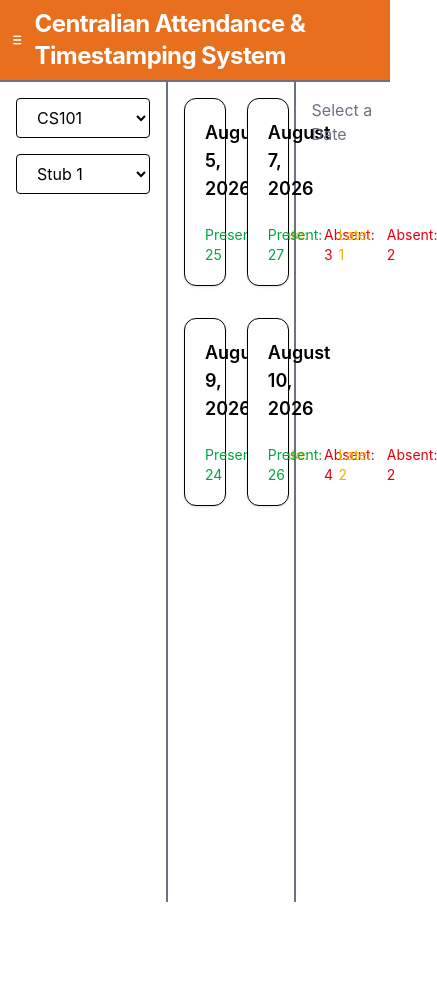
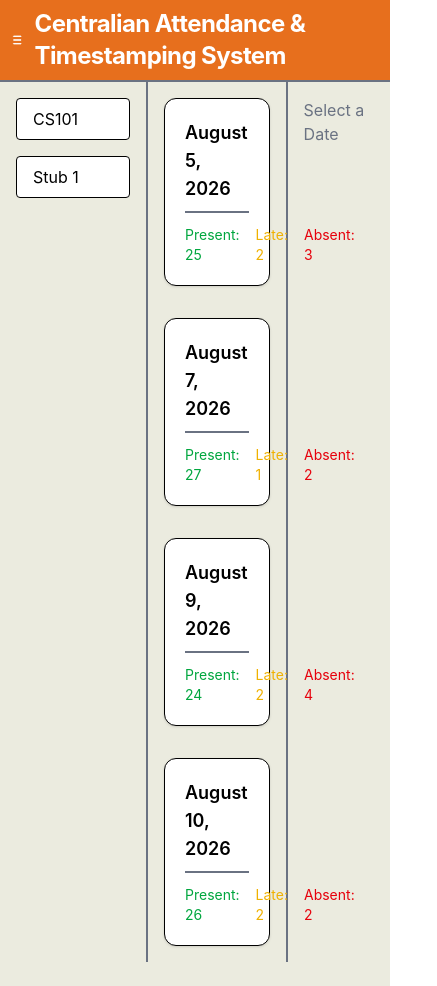
Before and after one commit to swcidd/Centralian_AttendanceAndTimestamping_System, a React (Vite) app: page /tracking in a window 390 px wide. Shown: the whole page, 437 px wide, since content can reach past the window. Before the commit the page ends 926 px from the top, so only its background shows below. Built offline with nearby package versions, Linux system fonts and the light colour scheme.

Commit message:
add colors to all pages and change course page layout

```diff
--- a/src/components/activity/ActivityFilters.tsx
+++ b/src/components/activity/ActivityFilters.tsx
@@ -1,14 +1,14 @@
 const ActivityFilters = () => {
   return (
     <div className="flex flex-col gap-4">
-      <select className="rounded border px-4 py-2">
+      <select className="appearance-none rounded border bg-white px-4 py-2">
         <option value="" disabled>
           Course
         </option>
         <option>CS101</option>
         <option>IT201</option>
       </select>
-      <select className="rounded border px-4 py-2">
+      <select className="appearance-none rounded border bg-white px-4 py-2">
         <option value="" disabled>
           Stub Code
         </option>
--- a/src/components/activity/ActivityGrid.tsx
+++ b/src/components/activity/ActivityGrid.tsx
@@ -8,7 +8,7 @@ interface ActivityGridProps {
 
 const ActivityGrid = ({ activities, onActivitySelect }: ActivityGridProps) => {
   return (
-    <div className="grid grid-cols-2 gap-8">
+    <div className="grid grid-cols-1 gap-8 md:grid-cols-2">
       {activities.map((activity) => (
         <ActivityCard
           key={activity.id}
--- a/src/pages/ActivityPage.tsx
+++ b/src/pages/ActivityPage.tsx
@@ -4,7 +4,7 @@ import ActivityFilters from "../components/activity/ActivityFilters";
 import ActivityGrid from "../components/activity/ActivityGrid";
 import ActivityDetails from "../components/activity/ActivityDetails";
 
-import { Activity } from "../types/types"
+import { Activity } from "../types/types";
 
 const activities: Activity[] = [
   {
@@ -70,7 +70,7 @@ const ActivityPage = () => {
   );
 
   return (
-    <div className="flex min-h-screen space-y-6 divide-x-2 divide-gray-500">
+    <div className="bg-primary flex min-h-screen space-y-6 divide-x-2 divide-gray-500">
       <div className="flex-1 p-4">
         <ActivityFilters />
       </div>
--- a/src/pages/CoursesPage.tsx
+++ b/src/pages/CoursesPage.tsx
@@ -49,18 +49,17 @@ const courses: Course[] = [
 
 const CoursesPage = () => {
   return (
-    <div className="min-h-screen space-y-6">
-      <CourseToolbar />
-
-      <div className="flex divide-x-2 divide-gray-500">
+    <div className="bg-primary flex min-h-screen flex-row space-y-6 divide-x-2 divide-gray-500">
+      <div>
+        <CourseToolbar />
         <section className="flex-7 p-2">
           <CourseGrid courses={courses} />
         </section>
+      </div>
 
-        <section className="flex-5 p-2">
-          <StudentTrackTable />
-        </section>
-      </div>
+      <section className="flex-5 p-2">
+        <StudentTrackTable />
+      </section>
     </div>
   );
 };
```
